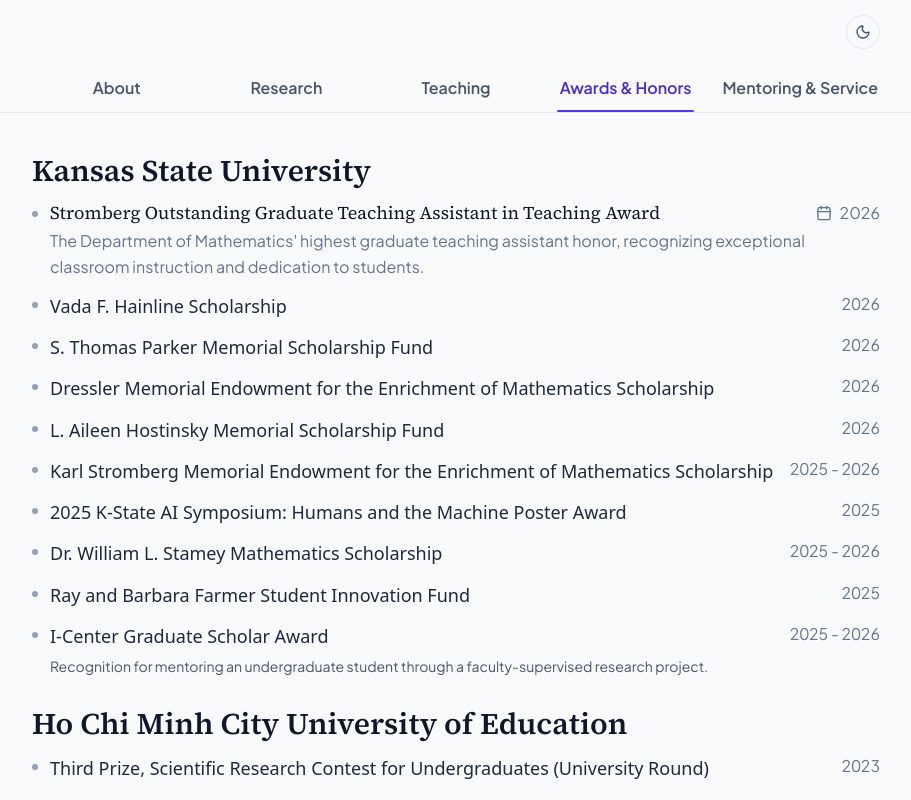
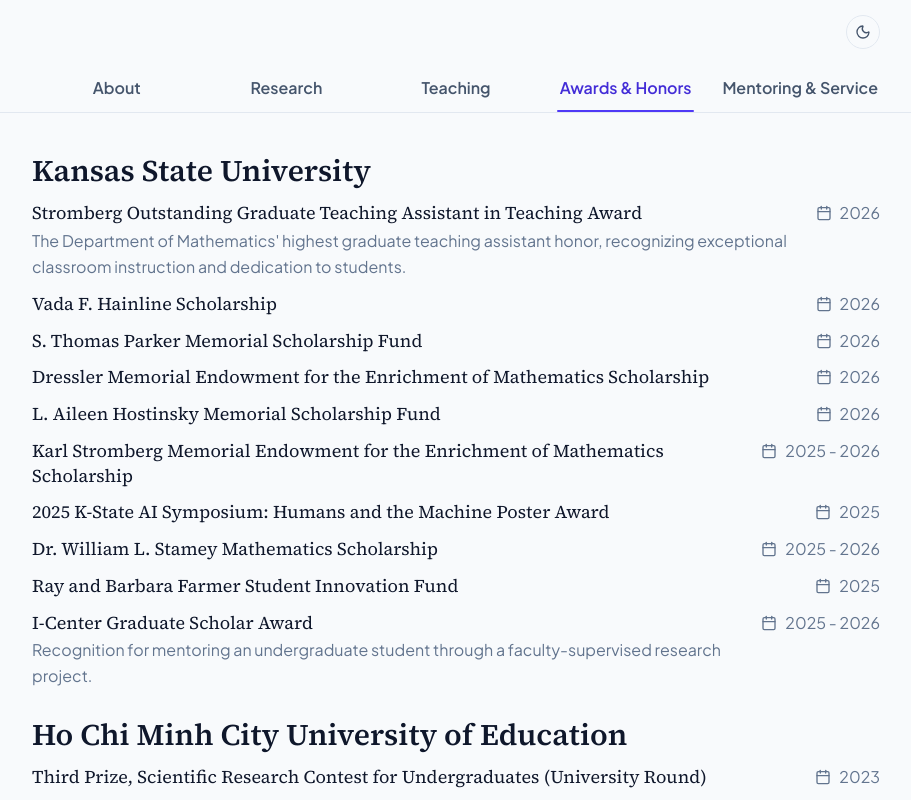
Before and after one commit to nhungnh-dot/nhungnh-dot.github.io, a React (Vite) app: page / in a window 1280 px wide. Both pictures are taken after a click on the tab "Awards & Honors". Shown: the top 800 px of the page, without its empty margins (184-1095 px from the left). Built offline with nearby package versions, Linux system fonts and the light colour scheme.

Commit message:
Apply service-entry styling to all awards

```diff
--- a/src/components/AwardsHonors.tsx
+++ b/src/components/AwardsHonors.tsx
@@ -15,49 +15,27 @@ export const AwardsHonors: React.FC = () => {
                 {institution}
               </h2>
               <ul className="space-y-3">
-                {AWARDS_HONORS_LIST.filter(award => award.institution === institution).map(award => {
-                  const isStromberg = award.id === 'award-1';
-
-                  return (
-                    <li key={award.id} className="flex items-start gap-3">
-                      <span aria-hidden="true" className="mt-2.5 h-1.5 w-1.5 shrink-0 rounded-full bg-slate-400 dark:bg-slate-500" />
-                      <div className="min-w-0 flex-1">
-                        <div className="flex flex-col gap-0.5 sm:flex-row sm:items-start sm:justify-between sm:gap-4">
-                          <p
-                            className={
-                              isStromberg
-                                ? "text-sm sm:text-base font-medium text-slate-900 dark:text-slate-100 font-serif-academic leading-snug"
-                                : "text-base font-normal font-sans text-slate-800 dark:text-slate-200 leading-relaxed"
-                            }
+                {AWARDS_HONORS_LIST.filter(award => award.institution === institution).map(award => (
+                  <li
+                    key={award.id}
+                    className="flex flex-col sm:flex-row sm:items-start sm:justify-between gap-1 sm:gap-4"
                   >
+                    <div className="min-w-0">
+                      <p className="text-sm sm:text-base font-medium text-slate-900 dark:text-slate-100 font-serif-academic leading-snug">
                         {award.title}
                       </p>
-                          {isStromberg ? (
+                      {award.description && (
+                        <p className="mt-0.5 text-sm text-slate-500 dark:text-slate-400 leading-relaxed">
+                          {award.description}
+                        </p>
+                      )}
+                    </div>
                     <span className="inline-flex items-center gap-2 flex-shrink-0 text-sm text-slate-500 dark:text-slate-400">
                       <Calendar className="w-4 h-4" aria-hidden="true" />
                       {award.year}
                     </span>
-                          ) : (
-                            <span className="shrink-0 text-sm font-normal tabular-nums text-slate-500 dark:text-slate-400">
-                              {award.year}
-                            </span>
-                          )}
-                        </div>
-                        {award.description && (
-                          <p
-                            className={
-                              isStromberg
-                                ? "mt-0.5 text-sm text-slate-500 dark:text-slate-400 leading-relaxed"
-                                : "mt-1 text-xs font-normal text-slate-600 dark:text-slate-400 leading-relaxed"
-                            }
-                          >
-                            {award.description}
-                          </p>
-                        )}
-                      </div>
                   </li>
-                  );
-                })}
+                ))}
               </ul>
             </section>
           ))}
```
Lines whose indentation alone changed are shown as unchanged.
